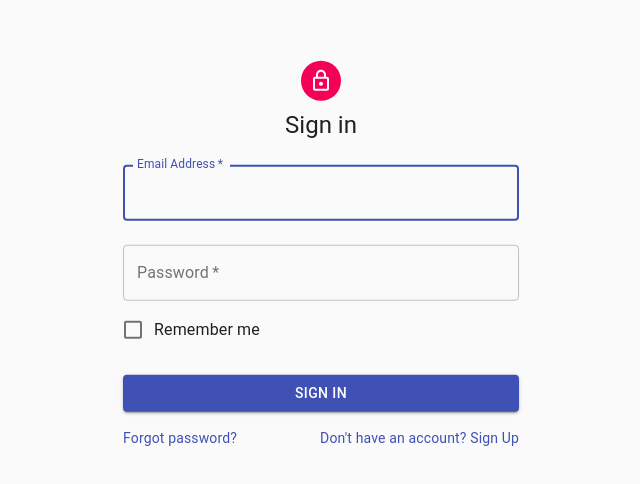
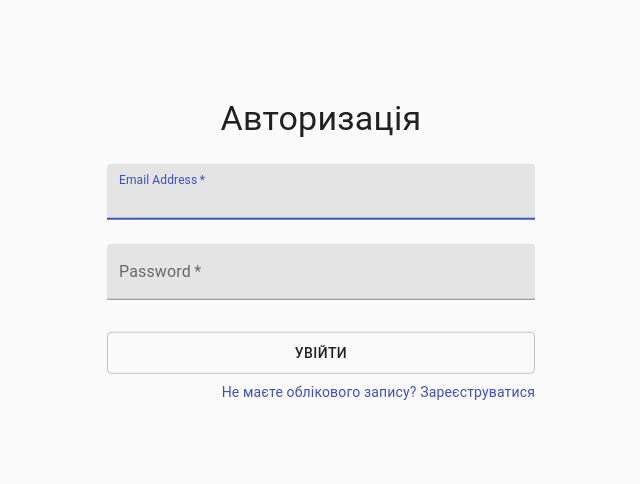
Before and after one commit to oleksii-kyrsenko/schedule-client, a React (Create React App) app: page / in a window 1280 px wide. Shown: the part 150-634 px from the top of the page, without its empty margins (319-959 px from the left). Built offline with nearby package versions, Linux system fonts and the light colour scheme.

Commit message:
Auth component basic

```diff
--- a/src/components/Forms/AuthForm/index.tsx
+++ b/src/components/Forms/AuthForm/index.tsx
@@ -3,33 +3,39 @@ import TextField from '@material-ui/core/TextField';
 import {
   Container,
   CssBaseline,
-  Avatar,
   Typography,
-  FormControlLabel,
-  Checkbox,
   Button,
   Grid,
   Link,
+  CircularProgress,
 } from '@material-ui/core';
-import LockOutlinedIcon from '@material-ui/icons/LockOutlined';
+
 import { useStyles } from './styles';
 
 export const AuthForm: FC = () => {
   const classes = useStyles();
+  const [loading, setLoading] = React.useState(false);
+
+  const handleButtonClick = () => {
+    if (!loading) {
+      setLoading(true);
+      setTimeout(() => {
+        setLoading(false);
+      }, 2000);
+    }
+  };
 
   return (
     <Container component='main' maxWidth='xs' className={classes.root}>
       <CssBaseline />
       <div className={classes.paper}>
-        <Avatar className={classes.avatar}>
-          <LockOutlinedIcon />
-        </Avatar>
-        <Typography component='h1' variant='h5'>
-          Sign in
+        <Typography component='h1' variant='h4'>
+          Авторизація
         </Typography>
         <form className={classes.form} noValidate>
           <TextField
-            variant='outlined'
+            disabled={loading}
+            variant='filled'
             margin='normal'
             required
             fullWidth
@@ -40,7 +46,8 @@ export const AuthForm: FC = () => {
             autoFocus
           />
           <TextField
-            variant='outlined'
+            disabled={loading}
+            variant='filled'
             margin='normal'
             required
             fullWidth
@@ -50,27 +57,26 @@ export const AuthForm: FC = () => {
             id='password'
             autoComplete='current-password'
           />
-          <FormControlLabel
-            control={<Checkbox value='remember' color='primary' />}
-            label='Remember me'
-          />
-          <Button
-            type='submit'
-            fullWidth
-            variant='contained'
-            color='primary'
-            className={classes.submit}>
-            Sign In
-          </Button>
-          <Grid container>
-            <Grid item xs>
-              <Link href='#' variant='body2'>
-                Forgot password?
-              </Link>
-            </Grid>
+          <div className={classes.wrapper}>
+            <Button
+              className={classes.submit}
+              type='submit'
+              fullWidth
+              variant='outlined'
+              disabled={loading}
+              onClick={handleButtonClick}>
+              <Typography variant='button' display='block'>
+                Увійти
+              </Typography>
+            </Button>
+            {loading && (
+              <CircularProgress size={24} className={classes.buttonProgress} />
+            )}
+          </div>
+          <Grid container justify='flex-end'>
             <Grid item>
               <Link href='#' variant='body2'>
-                {"Don't have an account? Sign Up"}
+                {'Не маєте облікового запису? Зареєструватися'}
               </Link>
             </Grid>
           </Grid>
--- a/src/components/Forms/AuthForm/styles.ts
+++ b/src/components/Forms/AuthForm/styles.ts
@@ -1,4 +1,5 @@
 import { createStyles, makeStyles, Theme } from '@material-ui/core/styles';
+import { red } from '@material-ui/core/colors';
 
 export const useStyles = makeStyles((theme: Theme) =>
   createStyles({
@@ -7,24 +8,33 @@ export const useStyles = makeStyles((theme: Theme) =>
       position: 'absolute',
       top: '50%',
       left: '50%',
+      padding: theme.spacing(1),
     },
     paper: {
-      marginTop: theme.spacing(8),
       display: 'flex',
       flexDirection: 'column',
       alignItems: 'center',
       marginBlock: 'auto',
     },
-    avatar: {
-      margin: theme.spacing(1),
-      backgroundColor: theme.palette.secondary.main,
-    },
     form: {
       width: '100%', // Fix IE 11 issue.
       marginTop: theme.spacing(1),
     },
+    wrapper: {
+      position: 'relative',
+      marginTop: theme.spacing(3),
+      marginBottom: theme.spacing(1),
+    },
     submit: {
-      margin: theme.spacing(3, 0, 2),
+      padding: theme.spacing(1),
+    },
+    buttonProgress: {
+      color: red[500],
+      position: 'absolute',
+      top: '50%',
+      left: '50%',
+      marginTop: -12,
+      marginLeft: -12,
     },
   })
 );
```
